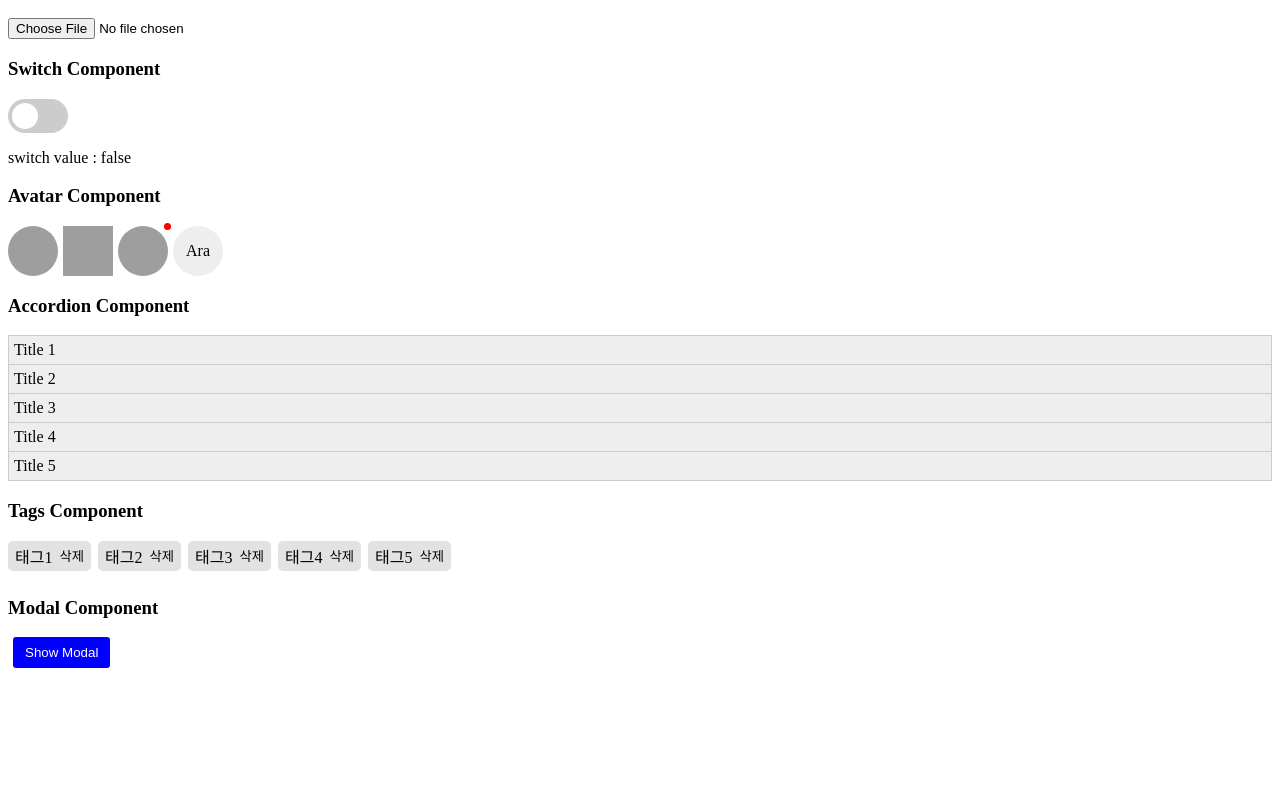
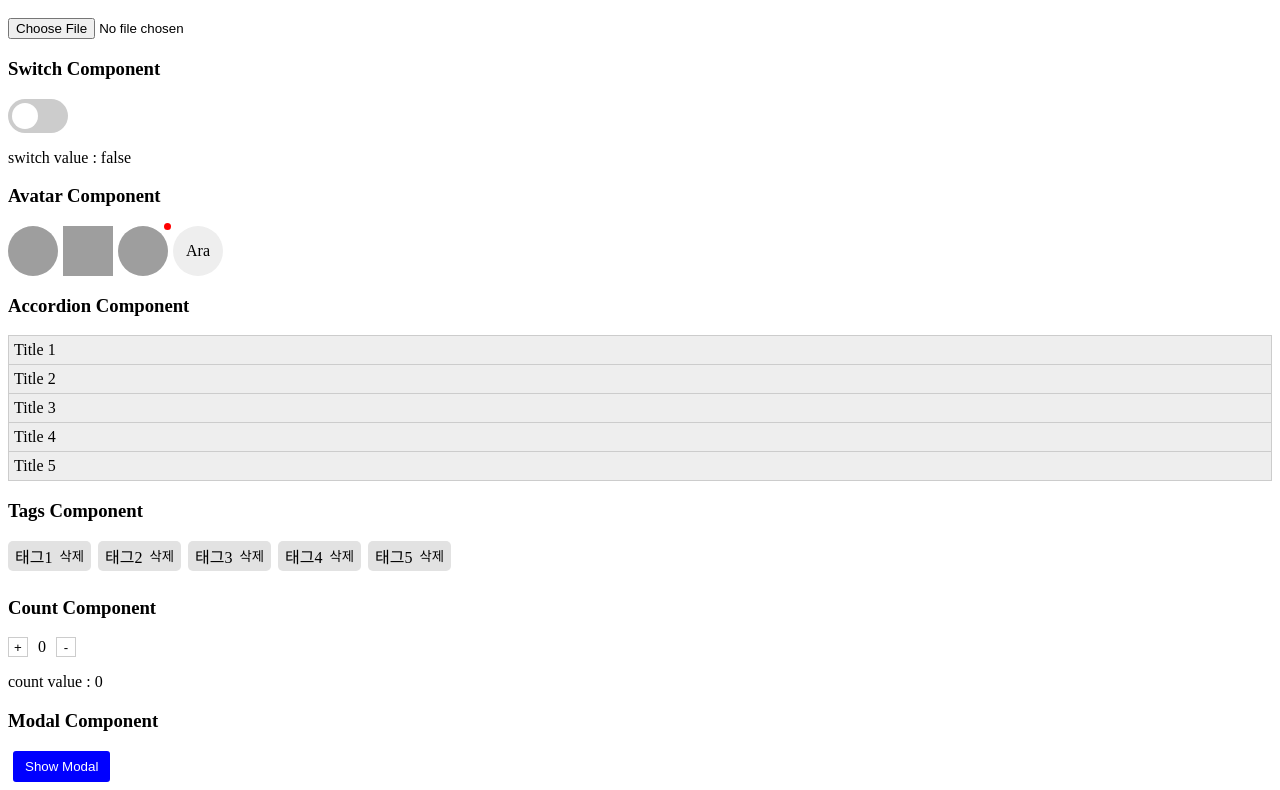
Before and after one commit to wknowpark797/vue2-basic-custom, a Vue app in the folder vue2-basic-custom/: page /dev/document in a window 1280 px wide. Shown: the part 1460-2250 px from the top of the page. Before the commit the page ends 2136 px from the top, so only its background shows below. Built offline with nearby package versions, Linux system fonts and the light colour scheme; grey boxes are pictures that could not be loaded.

Commit message:
count 컴포넌트 추가

```diff
--- a/vue2-basic-custom/src/components/DevDocument.vue
+++ b/vue2-basic-custom/src/components/DevDocument.vue
@@ -176,6 +176,14 @@
                       @deleteTag="onDeleteTag" />
         </div>
 
+        <!-- Count -->
+        <div class="group-box">
+            <h3>Count Component</h3>
+
+            <CountComp v-model="countValue" />
+            <p>count value : {{ countValue }}</p>
+        </div>
+
         <!-- Modal -->
         <div class="group-box">
             <h3>Modal Component</h3>
@@ -283,7 +291,9 @@
                     { seq: 3, content: '태그3' },
                     { seq: 4, content: '태그4' },
                     { seq: 5, content: '태그5' }
-                ]
+                ],
+
+                countValue: 0
             }
         },
         methods: {
--- /dev/null
+++ b/vue2-basic-custom/src/components/common/CountComp.vue
@@ -0,0 +1,67 @@
+<!--
+    [ Count Component ]
+ -->
+
+<template>
+    <div class="count-wrap">
+        <button class="btn-plus"
+                @click="onClickPlus">
+            +
+        </button>
+        <p class="number">{{ compValue }}</p>
+        <button class="btn-minus"
+                @click="onClickMinus">
+            -
+        </button>
+    </div>
+</template>
+
+<script>
+    export default {
+        name: 'CountComp',
+        model: {
+            prop: 'value',
+            event: 'click'
+        },
+        data() {
+            return {
+                compValue: this.value
+            }
+        },
+        props: {
+            value: {
+                type: Number,
+                default: 0
+            }
+        },
+        methods: {
+            onClickPlus() {
+                this.compValue ++;
+                this.$emit('click', this.compValue);
+            },
+            onClickMinus() {
+                this.compValue --;
+                this.$emit('click', this.compValue);
+            }
+        }
+    }
+</script>
+
+<style lang="scss" scoped>
+    .count-wrap {
+        display: flex;
+        align-items: center;
+        p {
+            margin: 0 10px;
+        }
+        button {
+            display: flex;
+            align-items: center;
+            justify-content: center;
+            width: 20px;
+            height: 20px;
+            border: 1px solid #ccc;
+            cursor: pointer;
+        }
+    }
+</style>
--- a/vue2-basic-custom/src/plugins/global-components.js
+++ b/vue2-basic-custom/src/plugins/global-components.js
@@ -15,6 +15,7 @@ import ModalComp from '../components/common/ModalComp'
 import AvatarComp from '../components/common/AvatarComp'
 import AccordionComp from '../components/common/AccordionComp'
 import TagsComp from '../components/common/TagsComp'
+import CountComp from '../components/common/CountComp'
 
 const GlobalComponents = {
     install(Vue) {
@@ -34,6 +35,7 @@ const GlobalComponents = {
         Vue.component(AvatarComp.name, AvatarComp)
         Vue.component(AccordionComp.name, AccordionComp)
         Vue.component(TagsComp.name, TagsComp)
+        Vue.component(CountComp.name, CountComp)
     }
 }
 
```
